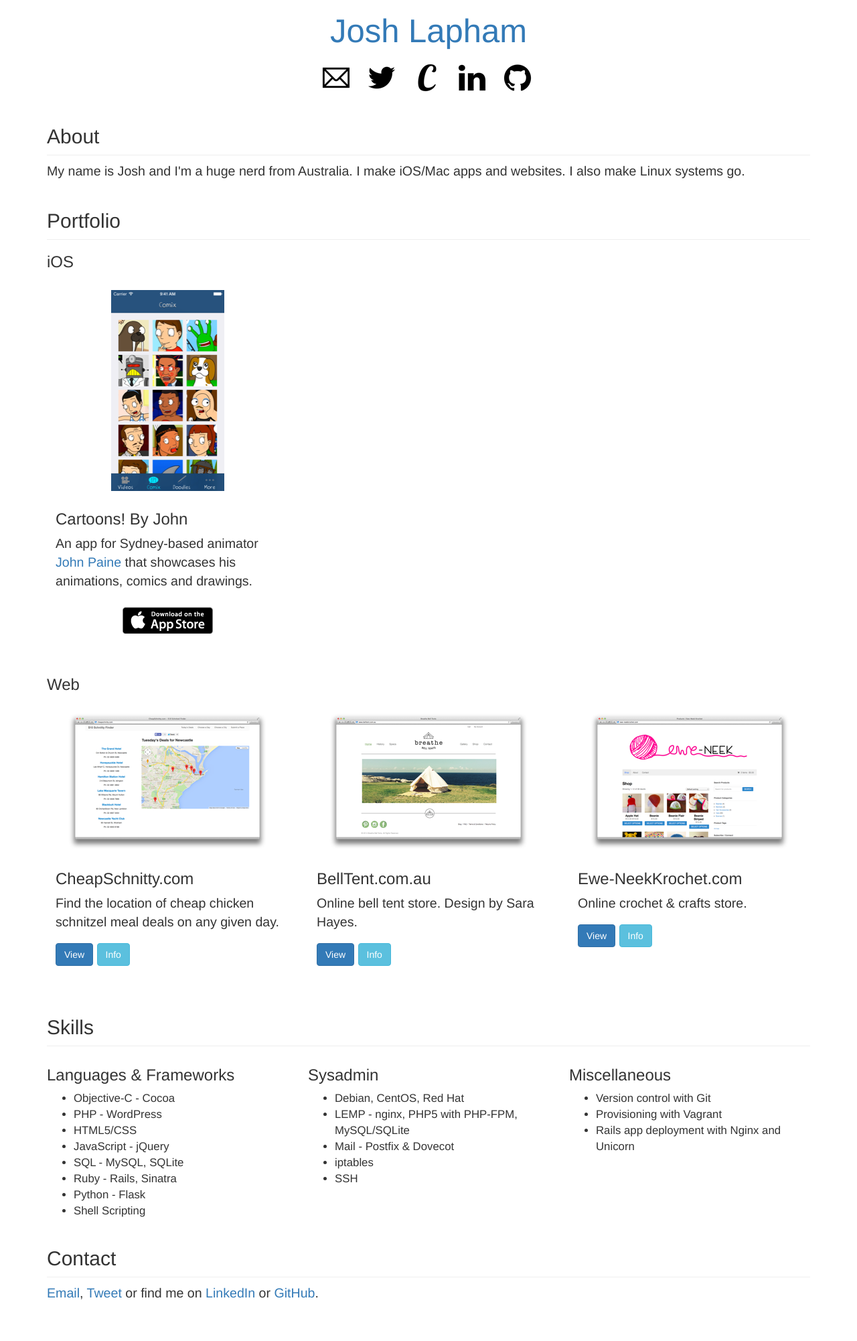
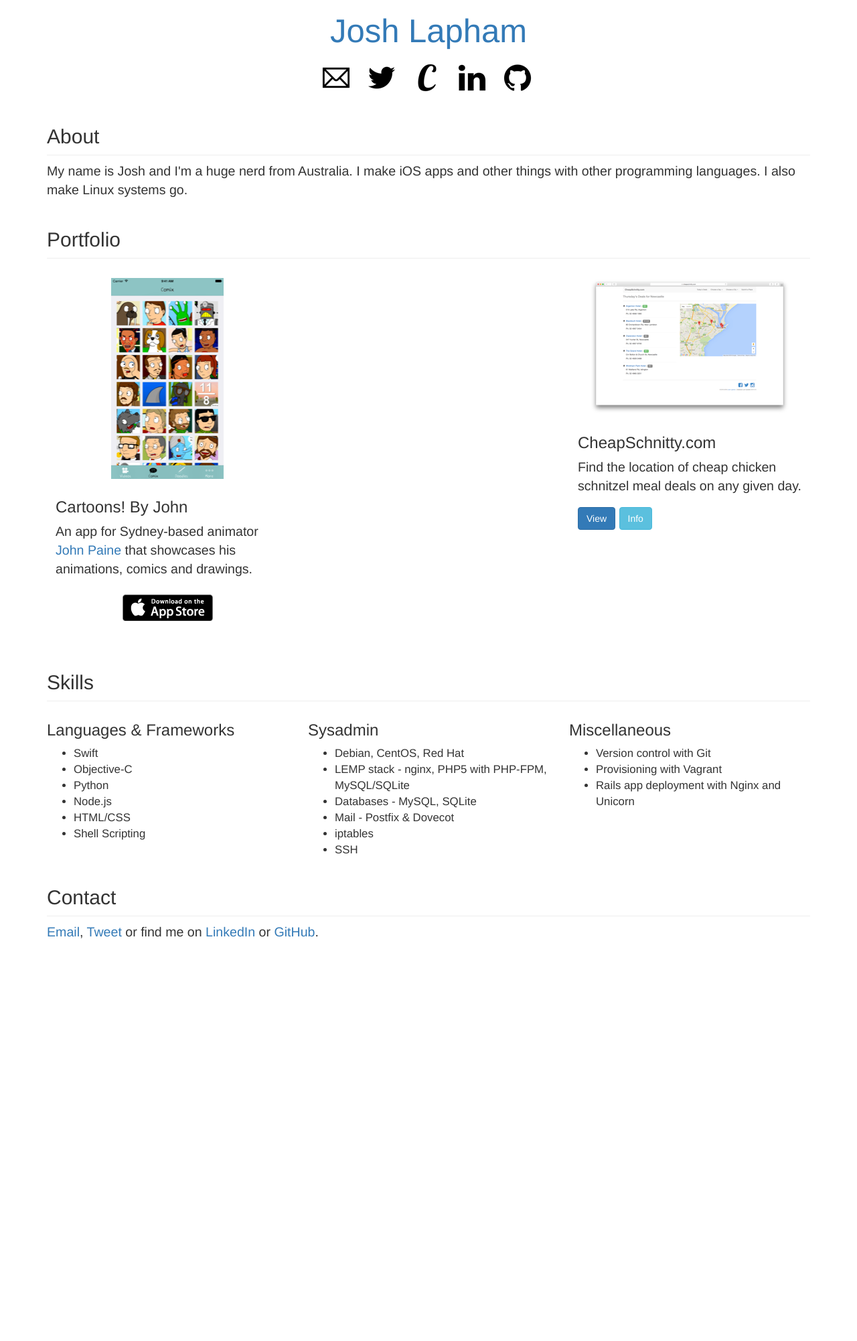
Before and after one commit to joshlapham/JoshLapham.com, a Jekyll site: the page built from index.html, in a window 1280 px wide. Shown: the whole page at 67% size. Built offline with Jekyll 4.4.1, drawn with Linux system fonts in a browser that asks for light colours; nearby versions of some CDN libraries; library files that are not in the unit come from our copies; Markdown is read by kramdown in place of the engine named in the settings; comment, search, counter and statistics services are not loaded; after the commit the page ends 1463 px from its top, so only the background shows below that.

Commit message:
Cleanup old files; implement Bower for 3rd-party libraries; update Skills & Portfolio sections.

```diff
--- a/_config.yml
+++ b/_config.yml
@@ -9,6 +9,6 @@
 markdown: redcarpet
 highlighter: pygments
 timezone: Australia/Sydney
-exclude: [README.md]
+exclude: [README.md, bower.json]
 safe: true
 permalink: pretty
--- a/_layouts/default.html
+++ b/_layouts/default.html
@@ -10,8 +10,8 @@
         <link rel="shortcut icon" type="image/x-icon" href="/favicon.ico">
 
         <!-- CSS -->
-        <link rel="stylesheet" href="//netdna.bootstrapcdn.com/bootstrap/3.1.1/css/bootstrap.min.css">
-        <link rel="stylesheet" href="/assets/css/custom.css">
+        <link rel="stylesheet" href="/vendor/bootstrap/dist/css/bootstrap.min.css">
+        <link rel="stylesheet" href="/css/style.css">
 
         <!-- Analytics -->
         <script type="text/javascript">
@@ -61,9 +61,9 @@
         </section><!-- /container -->
 
       <!-- Javascript -->
-      <script type="text/javascript" src="http://code.jquery.com/jquery-latest.min.js"></script>
-      <link rel="stylesheet" href="/assets/fancybox/source/jquery.fancybox.css?v=2.1.5" type="text/css" media="screen" />
-      <script type="text/javascript" src="/assets/fancybox/source/jquery.fancybox.pack.js?v=2.1.5"></script>
+      <script type="text/javascript" src="/vendor/jquery/dist/jquery.min.js"></script>
+      <link rel="stylesheet" href="/vendor/fancybox/source/jquery.fancybox.css" type="text/css" media="screen" />
+      <script type="text/javascript" src="/vendor/fancybox/source/jquery.fancybox.pack.js"></script>
 
       <script type="text/javascript">
       $(document).ready(function() {
--- a/_layouts/portfolio_item.html
+++ b/_layouts/portfolio_item.html
@@ -11,7 +11,7 @@
         <link rel="stylesheet" href="//netdna.bootstrapcdn.com/bootstrap/3.1.1/css/bootstrap.min.css">
 
         <!-- Custom CSS -->
-        <link rel="stylesheet" href="/assets/css/custom.css">
+        <link rel="stylesheet" href="/css/style.css">
 
         <!-- Favicon -->
         <link rel="shortcut icon" type="image/x-icon" href="/favicon.ico">
--- a/index.html
+++ b/index.html
@@ -9,14 +9,12 @@
 
               <section id="about">
                 <h2>About</h2>
-                My name is Josh and I'm a huge nerd from Australia. I make iOS/Mac apps and websites. I also make Linux systems go.
+                My name is Josh and I'm a huge nerd from Australia. I make iOS apps and other things with other programming languages. I also make Linux systems go.
               </section>
 
               <section id="portfolio">
 
                 <h2>Portfolio</h2>
-
-                <h3>iOS</h3>
 
                 <section class="row">
 
@@ -36,44 +34,12 @@
                   </section>
 
                   <section class="col-sm-4 col-md-4">
-                    &nbsp;
-                  </section>
-
-                </section><!-- /row -->
-
-                <h3>Web</h3>
-
-                <section class="row">
-
-                  <section class="col-sm-4 col-md-4">
                     <section class="thumbnail">
                       <img src="/img/portfolio-cheapschnitty.png" alt="CheapSchnitty.com" />
                       <section class="caption">
                         <h3>CheapSchnitty.com</h3>
                         <p>Find the location of cheap chicken schnitzel meal deals on any given day.</p>
                         <p><a href="http://cheapschnitty.com" class="btn btn-primary" role="button" target="_blank">View</a> <a href="/portfolio/cheapschnitty" class="btn btn-info iframe" role="button">Info</a></p>
-                      </section>
-                    </section>
-                  </section>
-
-                  <section class="col-sm-4 col-md-4">
-                    <section class="thumbnail">
-                      <img src="/img/portfolio-belltent.png" alt="BellTent.com.au" />
-                      <section class="caption">
-                        <h3>BellTent.com.au</h3>
-                        <p>Online bell tent store. Design by Sara Hayes.</p>
-                        <p><a href="http://belltent.com.au" class="btn btn-primary" role="button" target="_blank">View</a> <a href="/portfolio/belltent" class="btn btn-info iframe" role="button">Info</a></p>
-                      </section>
-                    </section>
-                  </section>
-
-                  <section class="col-sm-4 col-md-4">
-                    <section class="thumbnail">
-                      <img src="/img/portfolio-eweneek.png" alt="Ewe-NeekKrochet.com" />
-                      <section class="caption">
-                        <h3>Ewe-NeekKrochet.com</h3>
-                        <p>Online crochet & crafts store.</p>
-                        <p><a href="http://ewe-neekkrochet.com" class="btn btn-primary" role="button" target="_blank">View</a> <a href="/portfolio/eweneek" class="btn btn-info iframe" role="button">Info</a></p>
                       </section>
                     </section>
                   </section>
@@ -91,13 +57,11 @@
                   <section class="col-sm-4 col-md-4">
                     <h3>Languages & Frameworks</h3>
                     <ul>
-                      <li>Objective-C - Cocoa</li>
-                      <li>PHP - WordPress</li>
-                      <li>HTML5/CSS</li>
-                      <li>JavaScript - jQuery</li>
-                      <li>SQL - MySQL, SQLite</li>
-                      <li>Ruby - Rails, Sinatra</li>
-                      <li>Python - Flask</li>
+                      <li>Swift</li>
+                      <li>Objective-C</li>
+                      <li>Python</li>
+                      <li>Node.js</li>
+                      <li>HTML/CSS</li>
                       <li>Shell Scripting</li>
                     </ul>
                   </section>
@@ -106,7 +70,8 @@
                     <h3>Sysadmin</h3>
                     <ul>
                       <li>Debian, CentOS, Red Hat</li>
-                      <li>LEMP - nginx, PHP5 with PHP-FPM, MySQL/SQLite</li>
+                      <li>LEMP stack - nginx, PHP5 with PHP-FPM, MySQL/SQLite</li>
+                      <li>Databases - MySQL, SQLite</li>
                       <li>Mail - Postfix & Dovecot</li>
                       <li>iptables</li>
                       <li>SSH</li>
```
Also changed, not shown: bower.json (added, +22 -0 lines), portfolio/belltent.html (deleted, +0 -7 lines), portfolio/eweneek.html (deleted, +0 -7 lines), portfolio/trafficcamsapp.html (deleted, +0 -9 lines), portfolio/yawaapp.html (deleted, +0 -8 lines), README.md, css/style.css (renamed from assets/css/custom.css), img/portfolio-belltent.png (deleted), img/portfolio-cheapschnitty.png, img/portfolio-eweneek.png (deleted), img/portfolio-kidneyapp.png, img/portfolio-trafficcamsapp.png (deleted), img/portfolio-yawaapp.png (deleted), img/portfolio-zombfestapp.png (deleted), 2 other files.
